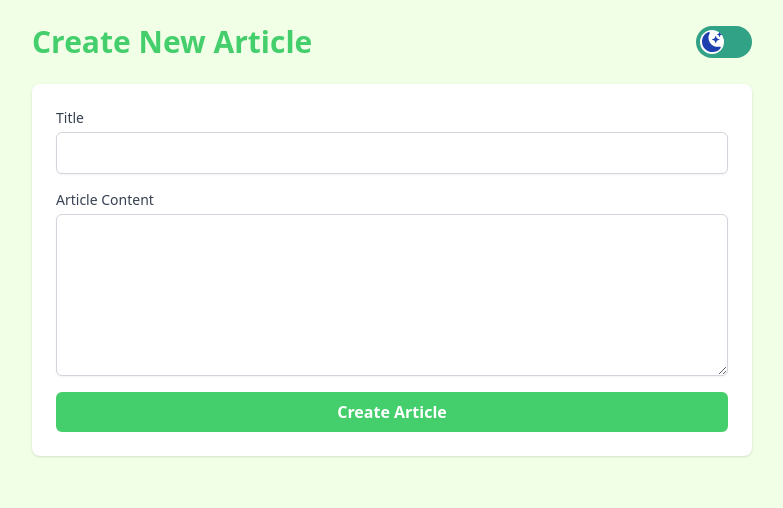
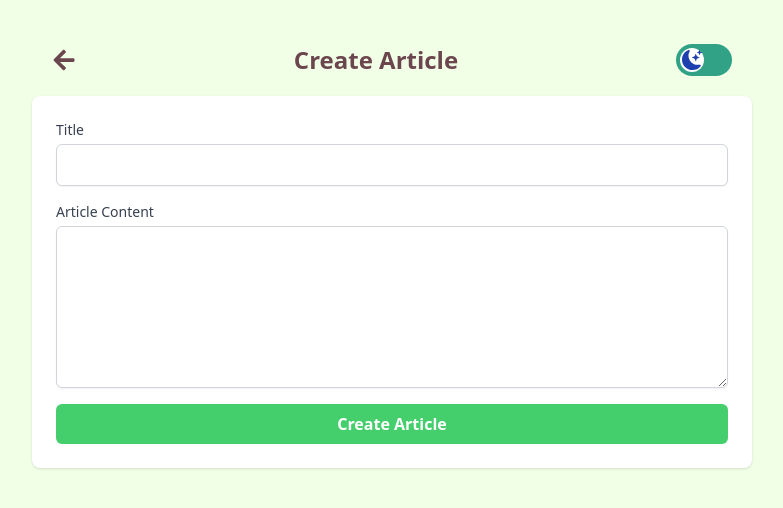
Before and after one commit to dionsubaktiar/reactwebprofile, a Next.js app: page /auth-crud/create in a window 1280 px wide. Shown: the top 508 px of the page, without its empty margins (248-1031 px from the left). Built offline with nearby package versions, Linux system fonts and the light colour scheme.

Commit message:
adding article data

```diff
--- a/app/auth-crud/create/page.tsx
+++ b/app/auth-crud/create/page.tsx
@@ -2,7 +2,7 @@
 
 import { useState } from "react";
 import axios from "axios";
-import ToggleDarkModeButton from "../../components/toggleDarkMode";
+import Navbar from "@/app/components/navbar";
 
 const CreateArticlePage = () => {
   const [formData, setFormData] = useState({
@@ -32,7 +32,7 @@ const CreateArticlePage = () => {
 
     try {
       await axios.get(
-        "https://personalproject.nusantaratranssentosa.co.id/api/article",
+        "https://personalproject.nusantaratranssentosa.co.id/sanctum/csrf-cookie",
         { withCredentials: true }
       );
       await axios.post(
@@ -54,13 +54,7 @@ const CreateArticlePage = () => {
   return (
     <div className="min-h-screen bg-honeyDew text-customGreen-dark dark:bg-gray-900 dark:text-honeyDew">
       <div className="max-w-3xl mx-auto p-6">
-        {/* Header with dark mode toggle */}
-        <div className="flex justify-between items-center mb-6">
-          <h1 className="text-3xl font-bold text-customGreen-default dark:text-customGreen-light">
-            Create New Article
-          </h1>
-          <ToggleDarkModeButton />
-        </div>
+        <Navbar title="Create Article"></Navbar>
 
         {/* Form */}
         <form
--- a/app/auth-crud/page.tsx
+++ b/app/auth-crud/page.tsx
@@ -1,8 +1,8 @@
 "use client";
 import { useEffect, useState } from "react";
 import axios from "axios";
-import ToggleDarkModeButton from "../components/toggleDarkMode";
 import CreateArticleButton from "../components/createArticleButton";
+import Navbar from "../components/navbar";
 
 interface User {
   id: number;
@@ -80,12 +80,14 @@ const ArticlesPage = () => {
   return (
     <div className="min-h-screen bg-honeyDew text-customGreen-dark dark:bg-gray-900 dark:text-honeyDew">
       <div className="max-w-4xl mx-auto p-6">
-        <div className="flex justify-between items-center mb-6">
+        {/* <div className="flex justify-between items-center mb-6">
           <h1 className="text-3xl font-bold text-customGreen-default dark:text-customGreen-light">
             Articles
           </h1>
           <ToggleDarkModeButton />
-        </div>
+        </div> */}
+
+        <Navbar title="Article"></Navbar>
 
         {/* Articles list */}
         {articles.length > 0 ? (
```
